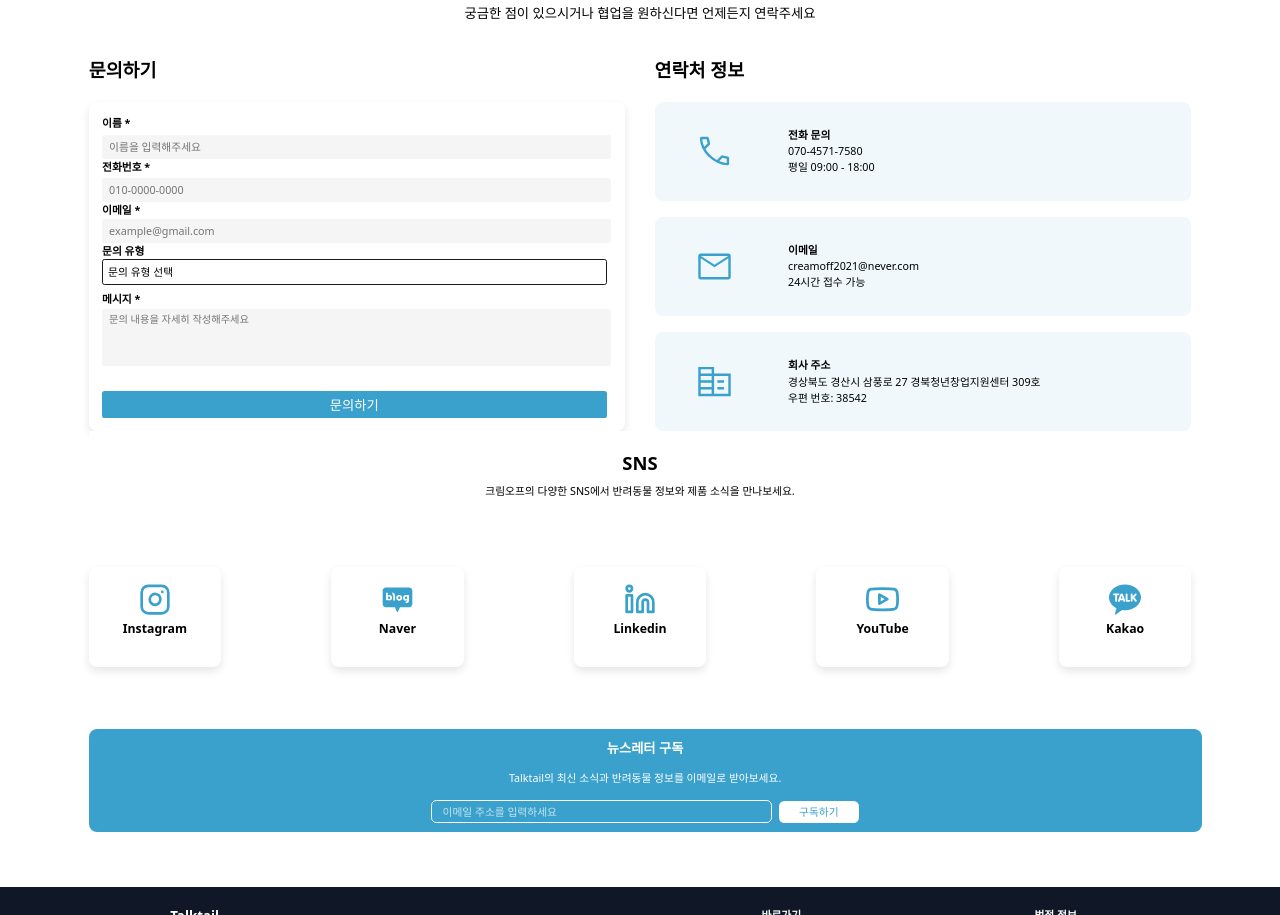
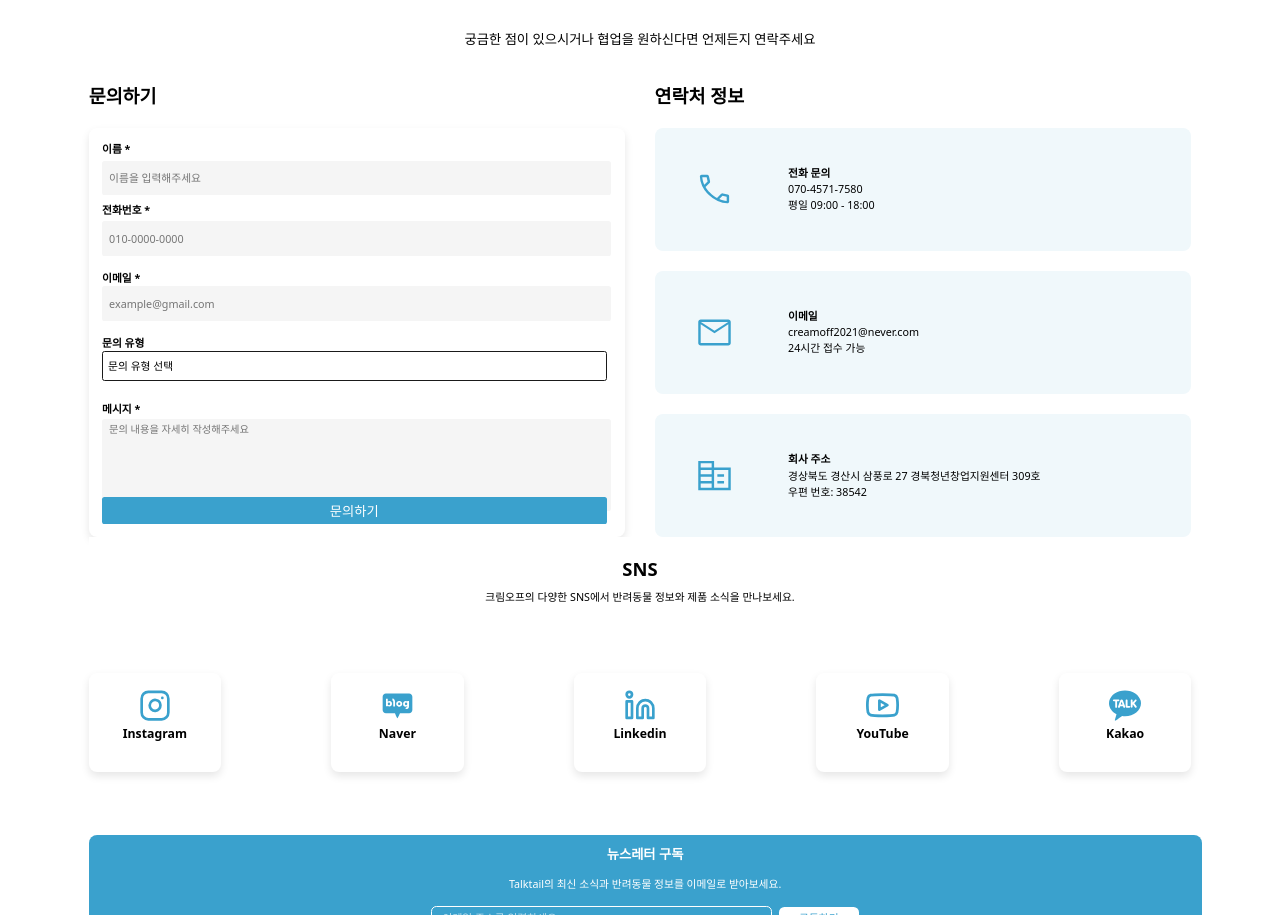
Before and after one commit to 3suji3/creamoff_homepage, a React (Vite) app: page / in a window 1280 px wide. Shown: the part 2349-3264 px from the top of the page. Built offline with nearby package versions, Linux system fonts and the light colour scheme.

Commit message:
0917 commit

```diff
--- a/src/components/Header.jsx
+++ b/src/components/Header.jsx
@@ -23,6 +23,7 @@ const Header = () => {
   };
 
   useEffect(() => {
+    if (window.innerWidth < 1440) return;
     const handleScroll = () => {
       setIsTop(window.scrollY === 0);
     };
--- a/src/components/connect/Connect.jsx
+++ b/src/components/connect/Connect.jsx
@@ -106,7 +106,7 @@ const Connect = () => {
                     </option>
                   </select>
                 </div>
-                <div>
+                <div className="message_box">
                   <div>
                     <label htmlFor="name">
                       {t("connect.form.message.label")}
@@ -116,7 +116,7 @@ const Connect = () => {
                     type="text"
                     id="message"
                     placeholder={t("connect.form.message.placeholder")}
-                    rows={4}
+                    rows={3}
                     required
                   />
                 </div>
--- a/src/components/styles/Connect.css
+++ b/src/components/styles/Connect.css
@@ -1,6 +1,6 @@
 .Conect_container {
   width: 100%;
-  height: 79.95vw;
+  height: 90.95vw;
   background-color: #fff;
   display: flex;
   justify-content: center;
@@ -70,7 +70,7 @@
 
 .Conect_container .form_box {
   width: 100%;
-  height: 100%;
+  height: 100vw;
   display: flex;
   flex-direction: column;
   justify-content: space-between;
@@ -81,11 +81,16 @@
 
 .Conect_container .form_box form {
   width: 94%;
-  height: 85%;
+  height: 100%;
   display: flex;
   flex-direction: column;
   justify-content: space-between;
   padding: 1.04vw;
+}
+
+.Conect_container .form_box form > div:nth-child(2),
+.Conect_container .form_box form > div:nth-child(3) {
+  display: none;
 }
 
 .Conect_container .form_box label {
@@ -96,7 +101,7 @@
 
 .Conect_container .form_box .form_flex {
   width: 100%;
-  height: 25%;
+  height: auto;
   display: flex;
   justify-content: space-between;
   gap: 0.52vw;
@@ -105,22 +110,17 @@
 
 .Conect_container .form_box .form_label {
   width: 100%;
-  height: 50%;
+  height: auto;
   display: flex;
   flex-direction: column;
   font-size: 0.84vw;
   justify-content: space-between;
-  flex: 1;
   margin: 0;
-}
-
-.Conect_container .form_box form > div:nth-child(n):nth-child(-n + 1) {
-  display: none;
 }
 
 .Conect_container .form_box form input {
   width: 100%;
-  height: 100%;
+  height: 1.92vw;
   border: none;
   background-color: #f5f5f5;
   font-size: 0.84vw;
@@ -137,7 +137,7 @@
 
 .Conect_container .form_box form select {
   width: 100%;
-  height: 100%;
+  height: 2.29vw;
   border: 1px solid #1a1a1a;
   background-color: #fff;
   font-size: 0.84vw;
@@ -159,7 +159,7 @@
 
 .Conect_container .form_box form textarea {
   width: 100%;
-  height: 50%;
+  height: 100%;
   border: none;
   background-color: #f5f5f5;
   outline: none;
@@ -185,6 +185,7 @@
   border: none;
   padding: 1.04vw;
   font-size: 1.04vw;
+  margin: 0;
 }
 
 .Conect_container .info_box {
@@ -520,6 +521,10 @@
 }
 
 @media screen and (min-width: 390px) and (max-width: 499px) {
+  .Conect_container .form_box form > div:nth-child(2),
+  .Conect_container .form_box form > div:nth-child(3) {
+    display: flex;
+  }
   .Conect_container {
     height: 489.74vw;
     width: 100%;
@@ -566,6 +571,9 @@
     height: 81.52vw;
     margin: auto 0;
     gap: 2.6vw;
+  }
+  .Conect_container .form_box form > div:nth-child(n):nth-child(-n + 1) {
+    display: none;
   }
   .Conect_container .form_box .form_label {
     justify-content: start;
```
